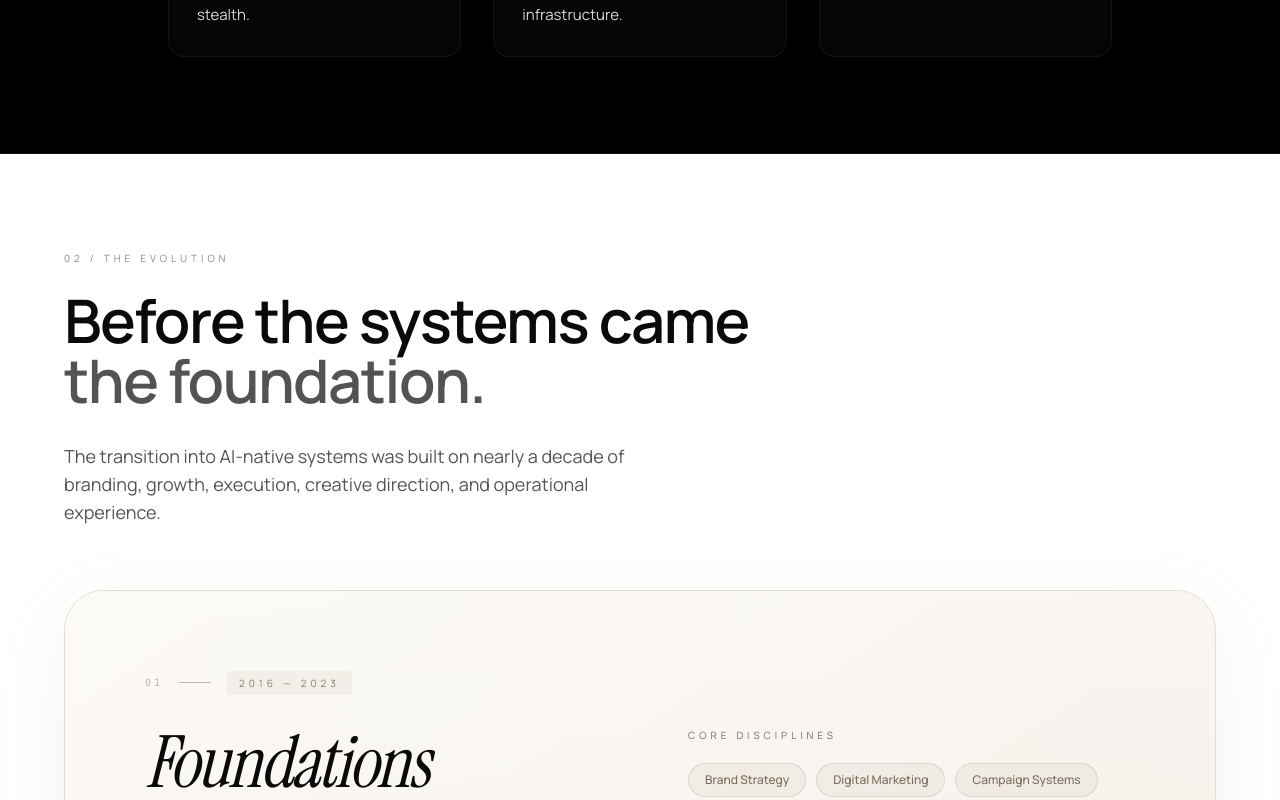
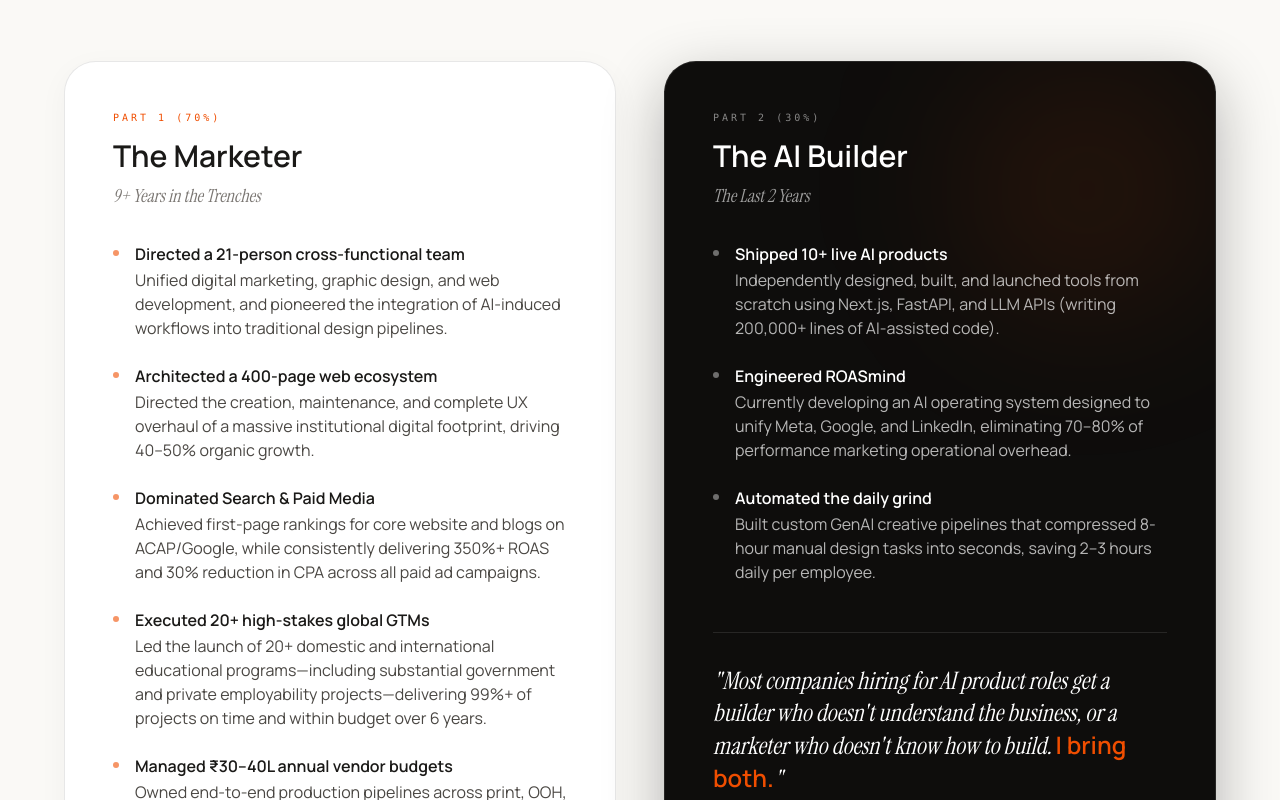
Before and after one commit to Sumandebnath943/sumandebnath-portfolio, a Next.js app: page / in a window 1280 px wide. Shown: the part 1180-1980 px from the top of the page. Built offline with nearby package versions, Linux system fonts and the light colour scheme.

Commit message:
feat: add highly scannable, data-backed ExperienceNarrative section right below hero

```diff
--- a/app/page.tsx
+++ b/app/page.tsx
@@ -4,6 +4,7 @@ import CommandPalette from "@/components/layout/CommandPalette";
 import Footer from "@/components/layout/Footer";
 import LoaderGate from "@/components/layout/LoaderGate";
 import Hero from "@/components/sections/Hero";
+import ExperienceNarrative from "@/components/sections/ExperienceNarrative";
 import NowBuilding from "@/components/sections/NowBuilding";
 import Experience from "@/components/sections/Experience";
 import SystemsStack from "@/components/sections/SystemsStack";
@@ -27,6 +28,7 @@ export default function Home() {
       {/* Page sections — server-rendered so all content lives in initial HTML */}
       <main>
         <Hero />
+        <ExperienceNarrative />
         <NowBuilding />
         <Experience />
         <SystemsStack />
--- /dev/null
+++ b/components/sections/ExperienceNarrative.tsx
@@ -0,0 +1,142 @@
+"use client";
+
+import { useRef } from "react";
+import { m, useInView } from "framer-motion";
+import SectionWrapper from "@/components/ui/SectionWrapper";
+
+export default function ExperienceNarrative() {
+  const ref = useRef<HTMLDivElement>(null);
+  const isInView = useInView(ref, { once: true, margin: "-100px" });
+
+  return (
+    <SectionWrapper id="experience-narrative" className="py-20 md:py-32 px-6 bg-[#FAF9F6]">
+      <div className="max-w-6xl mx-auto" ref={ref}>
+        {/* Header */}
+        <m.div
+          initial={{ opacity: 0, y: 30 }}
+          animate={isInView ? { opacity: 1, y: 0 } : {}}
+          transition={{ duration: 0.8, ease: [0.22, 1, 0.36, 1] }}
+          className="mb-16 md:mb-24 max-w-4xl"
+        >
+          <h2 className="font-serif italic font-normal text-3xl md:text-5xl text-[#0A0A0A] leading-tight mb-6">
+            "I didn't learn marketing from a textbook. I learned it by running teams, managing budgets, and hitting targets. Then I learned AI to build the tools I always wished I had."
+          </h2>
+          <div className="w-16 h-px bg-[#D44400]/40" />
+        </m.div>
+
+        {/* The Split Layout */}
+        <div className="grid grid-cols-1 lg:grid-cols-2 gap-8 md:gap-12">
+
+          {/* Card 1: The Marketer */}
+          <m.div
+            initial={{ opacity: 0, y: 40 }}
+            animate={isInView ? { opacity: 1, y: 0 } : {}}
+            transition={{ duration: 0.8, delay: 0.2, ease: [0.22, 1, 0.36, 1] }}
+            className="rounded-[2rem] bg-white border border-[#1A1917]/10 p-8 md:p-12 shadow-[0_8px_30px_rgba(26,25,23,0.04)]"
+          >
+            <div className="mb-8">
+              <span className="font-mono text-[10px] text-[#F04E00] uppercase tracking-[0.3em] mb-3 block">
+                Part 1 (70%)
+              </span>
+              <h3 className="font-manrope font-semibold text-2xl md:text-3xl text-[#1A1917] mb-2">
+                The Marketer
+              </h3>
+              <p className="font-serif italic text-lg text-[#7A7672]">
+                9+ Years in the Trenches
+              </p>
+            </div>
+
+            <ul className="space-y-6">
+              {[
+                {
+                  bold: "Directed a 21-person cross-functional team",
+                  text: "Unified digital marketing, graphic design, and web development, and pioneered the integration of AI-induced workflows into traditional design pipelines."
+                },
+                {
+                  bold: "Architected a 400-page web ecosystem",
+                  text: "Directed the creation, maintenance, and complete UX overhaul of a massive institutional digital footprint, driving 40–50% organic growth."
+                },
+                {
+                  bold: "Dominated Search & Paid Media",
+                  text: "Achieved first-page rankings for core website and blogs on ACAP/Google, while consistently delivering 350%+ ROAS and 30% reduction in CPA across all paid ad campaigns."
+                },
+                {
+                  bold: "Executed 20+ high-stakes global GTMs",
+                  text: "Led the launch of 20+ domestic and international educational programs—including substantial government and private employability projects—delivering 99%+ of projects on time and within budget over 6 years."
+                },
+                {
+                  bold: "Managed ₹30–40L annual vendor budgets",
+                  text: "Owned end-to-end production pipelines across print, OOH, and digital channels."
+                }
+              ].map((item, i) => (
+                <li key={i} className="flex items-start gap-4">
+                  <div className="mt-2 w-1.5 h-1.5 rounded-full bg-[#F04E00]/60 shrink-0" />
+                  <p className="font-manrope text-[15px] md:text-base text-[#4A4743] leading-relaxed">
+                    <span className="font-semibold text-[#1A1917] block mb-0.5">{item.bold}</span>
+                    {item.text}
+                  </p>
+                </li>
+              ))}
+            </ul>
+          </m.div>
+
+          {/* Card 2: The AI Builder */}
+          <m.div
+            initial={{ opacity: 0, y: 40 }}
+            animate={isInView ? { opacity: 1, y: 0 } : {}}
+            transition={{ duration: 0.8, delay: 0.4, ease: [0.22, 1, 0.36, 1] }}
+            className="rounded-[2rem] bg-[#0E0D0C] border border-white/10 p-8 md:p-12 shadow-[0_20px_60px_rgba(14,13,12,0.3)] relative overflow-hidden"
+          >
+            {/* Subtle background glow */}
+            <div className="absolute top-0 right-0 w-64 h-64 bg-[#F04E00]/10 blur-[80px] rounded-full pointer-events-none" />
+
+            <div className="relative z-10 mb-8">
+              <span className="font-mono text-[10px] text-white/50 uppercase tracking-[0.3em] mb-3 block">
+                Part 2 (30%)
+              </span>
+              <h3 className="font-manrope font-semibold text-2xl md:text-3xl text-white mb-2">
+                The AI Builder
+              </h3>
+              <p className="font-serif italic text-lg text-white/60">
+                The Last 2 Years
+              </p>
+            </div>
+
+            <ul className="relative z-10 space-y-6">
+              {[
+                {
+                  bold: "Shipped 10+ live AI products",
+                  text: "Independently designed, built, and launched tools from scratch using Next.js, FastAPI, and LLM APIs (writing 200,000+ lines of AI-assisted code)."
+                },
+                {
+                  bold: "Engineered ROASmind",
+                  text: "Currently developing an AI operating system designed to unify Meta, Google, and LinkedIn, eliminating 70–80% of performance marketing operational overhead."
+                },
+                {
+                  bold: "Automated the daily grind",
+                  text: "Built custom GenAI creative pipelines that compressed 8-hour manual design tasks into seconds, saving 2–3 hours daily per employee."
+                }
+              ].map((item, i) => (
+                <li key={i} className="flex items-start gap-4">
+                  <div className="mt-2 w-1.5 h-1.5 rounded-full bg-white/40 shrink-0" />
+                  <p className="font-manrope text-[15px] md:text-base text-white/70 leading-relaxed">
+                    <span className="font-semibold text-white block mb-0.5">{item.bold}</span>
+                    {item.text}
+                  </p>
+                </li>
+              ))}
+            </ul>
+
+            {/* Closing statement inside the dark card */}
+            <div className="relative z-10 mt-12 pt-8 border-t border-white/10">
+              <p className="font-serif italic text-xl md:text-2xl text-white leading-snug">
+                "Most companies hiring for AI product roles get a builder who doesn't understand the business, or a marketer who doesn't know how to build. <span className="font-manrope font-semibold not-italic text-[#F04E00]">I bring both.</span>"
+              </p>
+            </div>
+          </m.div>
+
+        </div>
+      </div>
+    </SectionWrapper>
+  );
+}
```
